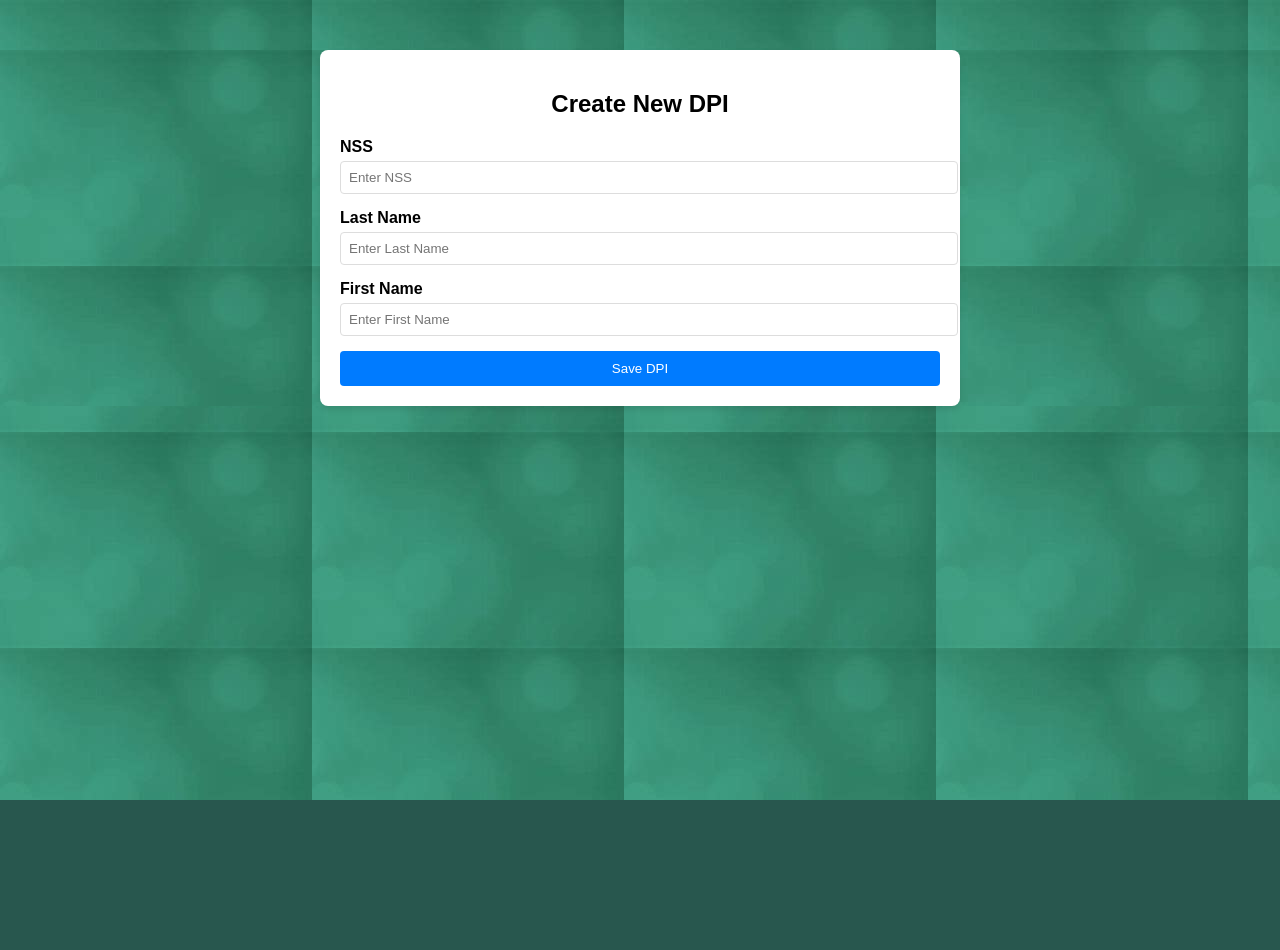
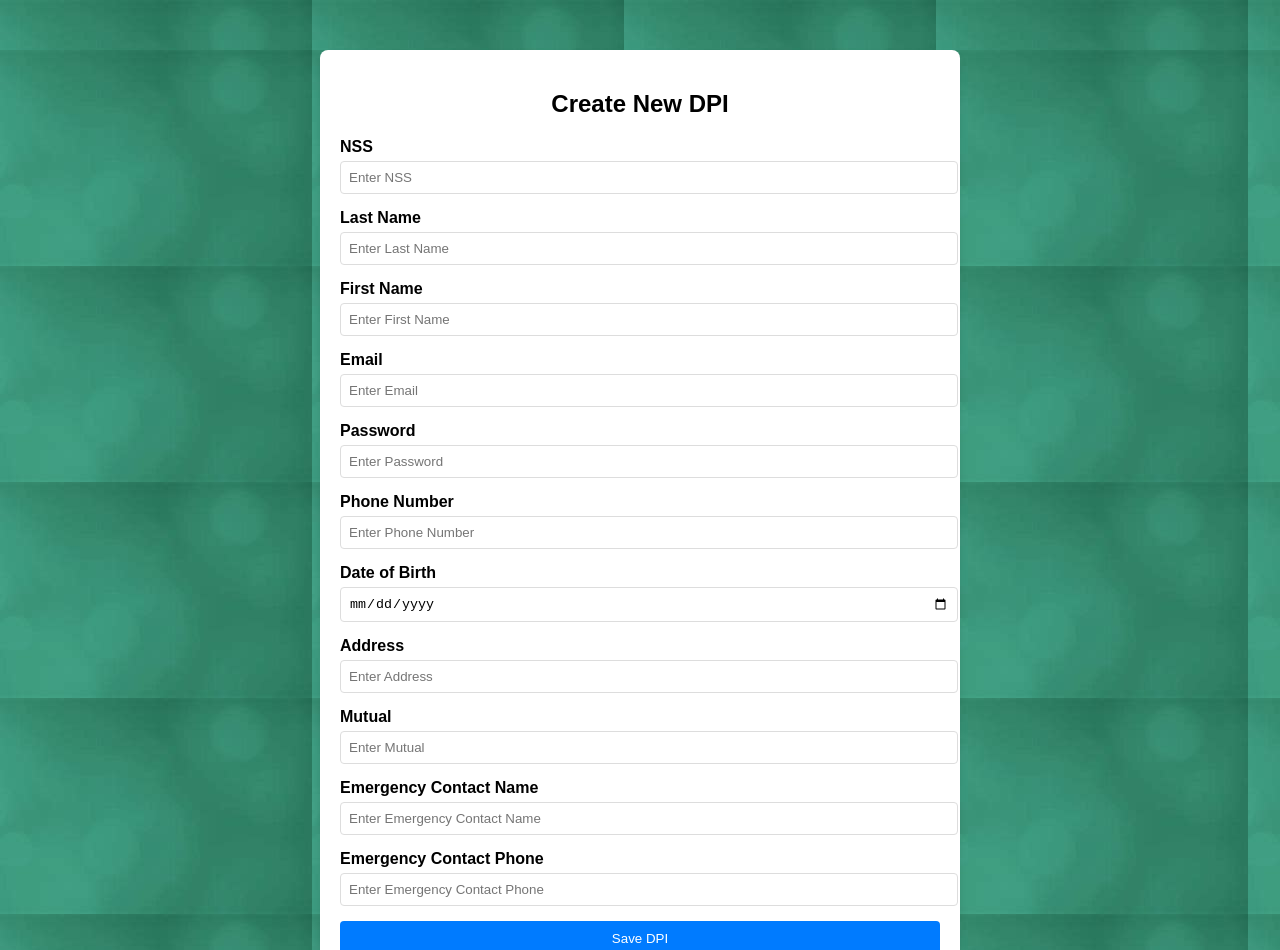
Before and after one commit to ilyesblidi/DPI-IGL-WebAppp, an Angular app in the folder Frontend/dpi/: page /create-dpi in a window 1280 px wide. Shown: the top 950 px of the page. Before the commit the page ends 800 px from the top, so only its background shows below. Built offline with nearby package versions, Linux system fonts and the light colour scheme; a web font is replaced by a local one.

Commit message:
integrated dpi creation

```diff
--- a/Frontend/dpi/src/app/create-dpi/create-dpi.component.html
+++ b/Frontend/dpi/src/app/create-dpi/create-dpi.component.html
@@ -42,97 +42,112 @@
       />
     </div>
 
-<!--    <div class="form-group">-->
-<!--      <label for="email">Email</label>-->
-<!--      <input-->
-<!--        type="email"-->
-<!--        id="email"-->
-<!--        [(ngModel)]="patient.email"-->
-<!--        name="email"-->
-<!--        required-->
-<!--        class="form-control"-->
-<!--        placeholder="Enter Email"-->
-<!--      />-->
-<!--    </div>-->
+<div class="form-group">
+  <label for="email">Email</label>
+  <input
+  type="email"
+  id="email"
+  [(ngModel)]="patient.email"
+  name="email"
+  required
+  class="form-control"
+  placeholder="Enter Email"
+  />
+</div>
 
-<!--    <div class="form-group">-->
-<!--      <label for="telephone">Phone Number</label>-->
-<!--      <input-->
-<!--        type="text"-->
-<!--        id="telephone"-->
-<!--        [(ngModel)]="patient.telephone"-->
-<!--        name="telephone"-->
-<!--        required-->
-<!--        class="form-control"-->
-<!--        placeholder="Enter Phone Number"-->
-<!--      />-->
-<!--    </div>-->
+<div class="form-group">
+  <label for="password">Password</label>
+  <input
+    type="password"
+    id="password"
+    [(ngModel)]="patient.password"
+    name="password"
+    required
+    class="form-control"
+    placeholder="Enter Password"
+  />
+</div>
 
-<!--    <div class="form-group">-->
-<!--      <label for="dateNaissance">Date of Birth</label>-->
-<!--      <input-->
-<!--        type="date"-->
-<!--        id="dateNaissance"-->
-<!--        [(ngModel)]="patient.date_naissance"-->
-<!--        name="dateNaissance"-->
-<!--        required-->
-<!--        class="form-control"-->
-<!--      />-->
-<!--    </div>-->
 
-<!--    <div class="form-group">-->
-<!--      <label for="adresse">Address</label>-->
-<!--      <input-->
-<!--        type="text"-->
-<!--        id="adresse"-->
-<!--        [(ngModel)]="patient.adresse"-->
-<!--        name="adresse"-->
-<!--        required-->
-<!--        class="form-control"-->
-<!--        placeholder="Enter Address"-->
-<!--      />-->
-<!--    </div>-->
 
-<!--    <div class="form-group">-->
-<!--      <label for="mutuelle">Mutual</label>-->
-<!--      <input-->
-<!--        type="text"-->
-<!--        id="mutuelle"-->
-<!--        [(ngModel)]="patient.mutuelle"-->
-<!--        name="mutuelle"-->
-<!--        required-->
-<!--        class="form-control"-->
-<!--        placeholder="Enter Mutual"-->
-<!--      />-->
-<!--    </div>-->
+<div class="form-group">
+  <label for="telephone">Phone Number</label>
+  <input
+  type="text"
+  id="telephone"
+  [(ngModel)]="patient.telephone"
+  name="telephone"
+  required
+  class="form-control"
+  placeholder="Enter Phone Number"
+  />
+</div>
 
-<!--    <div class="form-group">-->
-<!--      <label for="personneContactNom">Emergency Contact Name</label>-->
-<!--      <input-->
-<!--        type="text"-->
-<!--        id="personneContactNom"-->
-<!--        [(ngModel)]="patient.personne_contact_nom"-->
-<!--        name="personneContactNom"-->
-<!--        required-->
-<!--        class="form-control"-->
-<!--        placeholder="Enter Emergency Contact Name"-->
-<!--      />-->
-<!--    </div>-->
+<div class="form-group">
+  <label for="dateNaissance">Date of Birth</label>
+  <input
+  type="date"
+  id="dateNaissance"
+  [(ngModel)]="patient.date_naissance"
+  name="dateNaissance"
+  required
+  class="form-control"
+  />
+</div>
 
-<!--    <div class="form-group">-->
-<!--      <label for="personneContactTelephone">Emergency Contact Phone</label>-->
-<!--      <input-->
-<!--        type="text"-->
-<!--        id="personneContactTelephone"-->
-<!--        [(ngModel)]="patient.personne_contact_telephone"-->
-<!--        name="personneContactTelephone"-->
-<!--        required-->
-<!--        class="form-control"-->
-<!--        placeholder="Enter Emergency Contact Phone"-->
-<!--      />-->
-<!--    </div>-->
+<div class="form-group">
+  <label for="adresse">Address</label>
+  <input
+  type="text"
+  id="adresse"
+  [(ngModel)]="patient.adresse"
+  name="adresse"
+  required
+  class="form-control"
+  placeholder="Enter Address"
+  />
+</div>
 
-    <button type="submit" class="btn btn-primary" [disabled]="!createDpiForm.valid">
+<div class="form-group">
+  <label for="mutuelle">Mutual</label>
+  <input
+  type="text"
+  id="mutuelle"
+  [(ngModel)]="patient.mutuelle"
+  name="mutuelle"
+  required
+  class="form-control"
+  placeholder="Enter Mutual"
+  />
+</div>
+
+<div class="form-group">
+  <label for="personneContactNom">Emergency Contact Name</label>
+  <input
+  type="text"
+  id="personneContactNom"
+  [(ngModel)]="patient.personne_contact_nom"
+  name="personneContactNom"
+  required
+  class="form-control"
+  placeholder="Enter Emergency Contact Name"
+  />
+</div>
+
+<div class="form-group">
+  <label for="personneContactTelephone">Emergency Contact Phone</label>
+  <input
+  type="text"
+  id="personneContactTelephone"
+  [(ngModel)]="patient.personne_contact_telephone"
+  name="personneContactTelephone"
+  required
+  class="form-control"
+  placeholder="Enter Emergency Contact Phone"
+  />
+</div>
+
+    <button type="submit" class="btn btn-primary" >
       Save DPI
     </button>
   </form>
--- a/Frontend/dpi/src/app/create-dpi/create-dpi.component.ts
+++ b/Frontend/dpi/src/app/create-dpi/create-dpi.component.ts
@@ -2,12 +2,28 @@ import { Component } from '@angular/core';
 import { Router } from '@angular/router';
 import { DpiService } from '../dpi.service';
 import {FormsModule} from '@angular/forms'; // Import the DPI service
+import { HttpClientModule } from '@angular/common/http';
+import { DataService } from '../data.service';
+
 //import { DPI, Patient } from '../dpi.models'; // Import DPI and Patient models
 
 interface Patient {
   NSS: string;
   nom: string;
   prenom: string;
+  email: string;
+  password: string;
+  password2: string;
+  date_creation: string;
+  derniere_connexion: string;
+  telephone: string;
+  date_naissance: string;
+  adresse: string;
+  mutuelle: string;
+  personne_contact_nom: string;
+  personne_contact_telephone: string;
+  medecin_traitant_email: string;
+
 }
 
 interface DPI {
@@ -31,37 +47,97 @@ export class CreateDpiComponent {
     NSS: '',
     nom: '',
     prenom: '',
-    //email: '',
-    //mot_de_passe: '',
-    //date_creation: new Date().toISOString(),
-    //derniere_connexion: new Date().toISOString(),
-    //telephone: '',
-    //date_naissance: '',
-    //adresse: '',
-    //mutuelle: '',
-    //personne_contact_nom: '',
-    //personne_contact_telephone: ''
+    email: '',
+    password:'',
+    password2: '',
+    date_creation: new Date().toISOString(),
+    derniere_connexion: new Date().toISOString(),
+    telephone: '',
+    date_naissance: '',
+    adresse: '',
+    mutuelle: '',
+    personne_contact_nom: '',
+    personne_contact_telephone: '',
+    medecin_traitant_email: '',
   };
+
+
 
   commentaire_administratif: string = '';
   chemin_QR_code: string = '/assets/qrcodes/default.png';
   dpis: DPI[] = [];
 
-  constructor(private router: Router, private dpiService: DpiService) {}
+  constructor(private router: Router, private dpiService: DpiService, private dataService: DataService) {
+  }
 
   onSubmit(): void {
-    const newDpi: DPI = {
-      id_dpi: '0', // API will handle the ID
-      date_creation: new Date().toISOString(),
-      commentaire_administratif: this.commentaire_administratif,
-      chemin_QR_code: this.chemin_QR_code,
-      patient: this.patient
+    alert('Submitted');
+    this.patient.password2 = this.patient.password;
+    const newDpi: any = {
+      first_name: this.patient.nom,
+      last_name: this.patient.prenom,
+      email: this.patient.email,
+      password: this.patient.password,
+      password2: this.patient.password,
+      phone: this.patient.telephone,
+      adresse: this.patient.adresse,
+      role: 'patient',
+      dpi_input: {
+        nss: this.patient.NSS,
+        mutuelle: this.patient.mutuelle,
+        contact_info: this.patient.personne_contact_telephone, // Or another field for `contact_info`
+        medecin_traitant_email: this.patient.medecin_traitant_email,
+      }
     };
 
+    const dpitest  = {
+      first_name: "patient",
+      last_name: "patient",
+      email: "patient@gmail.com",
+      password: "bndbndbnd",
+      password2: "bndbndbnd",
+      phone: "bnd",
+      adresse: "bnd",
+      role: "patient",
+      dpi_input: {
+        nss: "patient_nss",
+        mutuelle: "HealthCare",
+        contact_info: "contact@example.com",
+        medecin_traitant_email: "admin2@gmail.com"
+      }
+    };
+
+    const medecin = {
+      first_name: "Mohamed",
+      last_name: "Khalil",
+      email: "admin2@gmail.com",
+      password: "bndbndbnd",
+      password2: "bndbndbnd",
+      phone: "0779759059",
+      adresse: "Ain Trig",
+      role: "medecin",
+    };
+
+    console.log('Request payload:', JSON.stringify(newDpi));
+
+
     // Call service to save DPI
-    this.dpiService.addDpi(newDpi).subscribe((dpi) => {
-      // After saving, navigate to the DPI list page
-      this.router.navigate(['/dpi-list']);
+    this.dataService.addData('dpi/add/', dpitest).subscribe({
+
+      next: (response: any) => {
+        alert('DPI created successfully');
+        this.router.navigate(['/']);
+      },
+      error: (error: any) => {
+        console.error(error);
+        alert('Failed to create DPI');
+      }
     });
+
+
+
+
   }
+
+
 }
```
